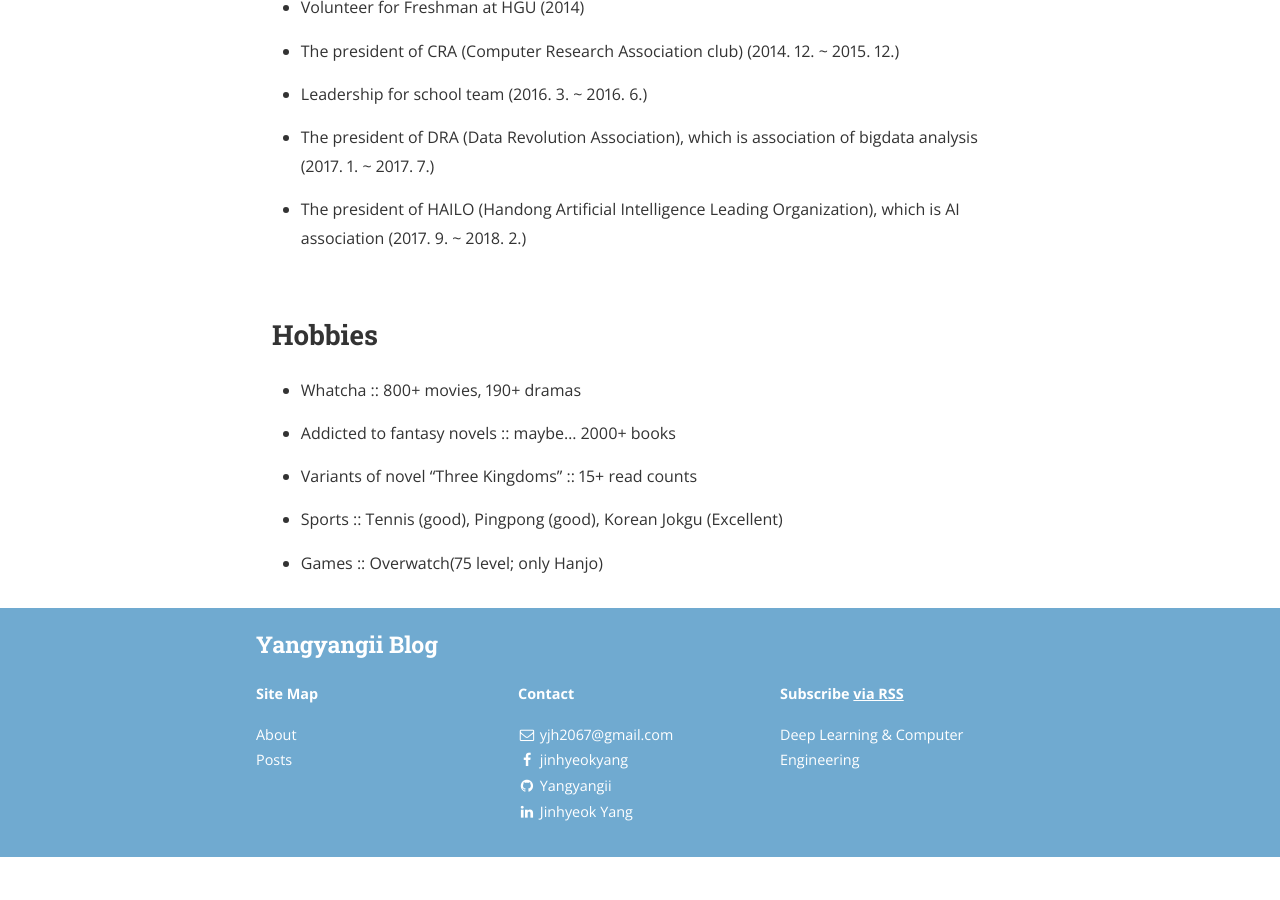
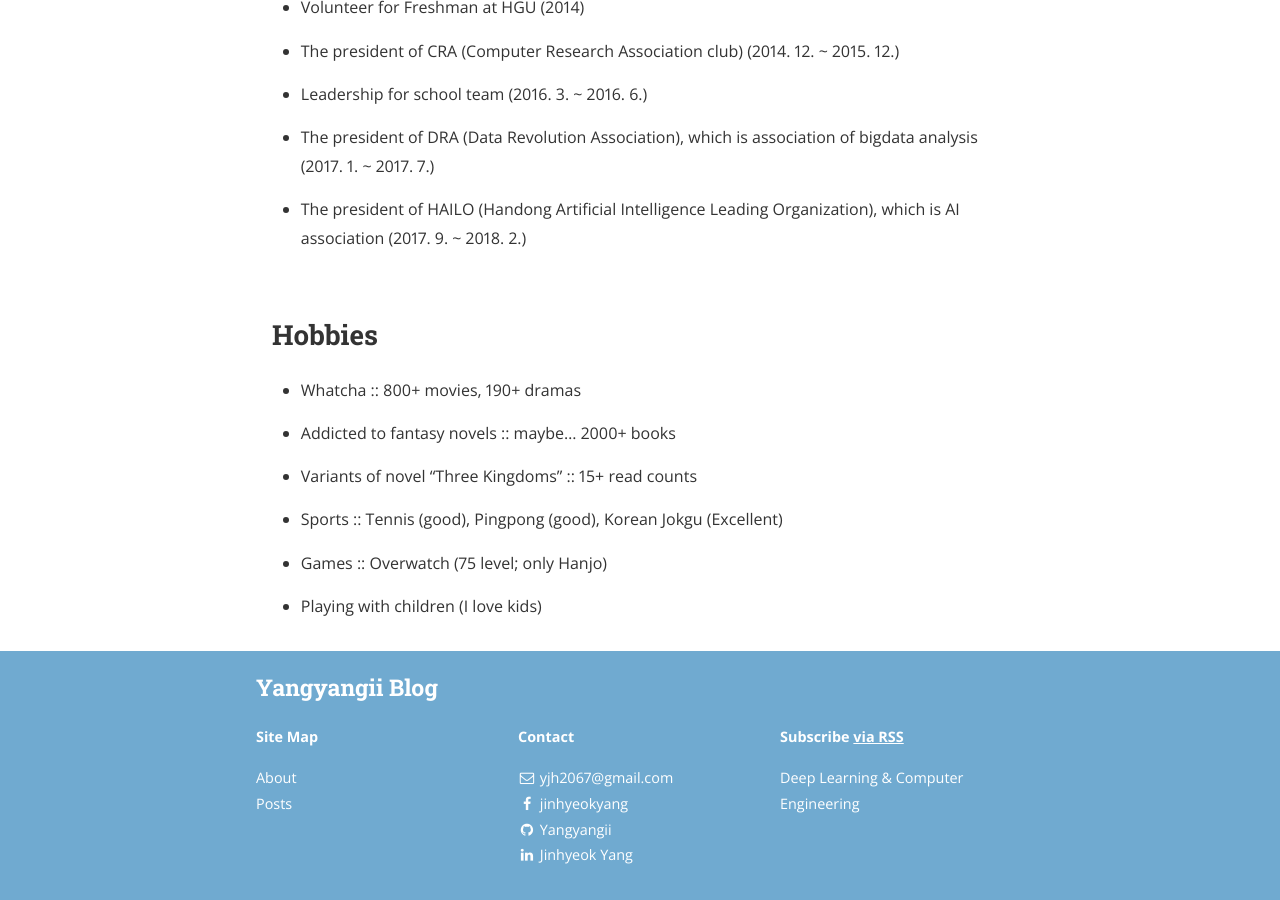
Before and after one commit to Yangyangii/Yangyangii.github.io, a Jekyll site: the page built from about.md, in a window 1280 px wide and 900 px high, scrolled down 5370 px. Built offline with Jekyll 4.4.1, drawn with Linux system fonts in a browser that asks for light colours; nearby versions of some CDN libraries; before the commit the page ends 6227 px from its top, so only the background shows below that.

Commit message:
added hobby

```diff
--- a/about.md
+++ b/about.md
@@ -152,7 +152,9 @@ The following summary is my PERSONAL introduction. (NOT official)
 
 * Sports :: Tennis (good), Pingpong (good), Korean Jokgu (Excellent)
 
-* Games :: Overwatch(75 level; only Hanjo)
+* Games :: Overwatch (75 level; only Hanjo)
+
+* Playing with children (I love kids)
 
 
 [mygithub]: https://github.com/Yangyangii
```
